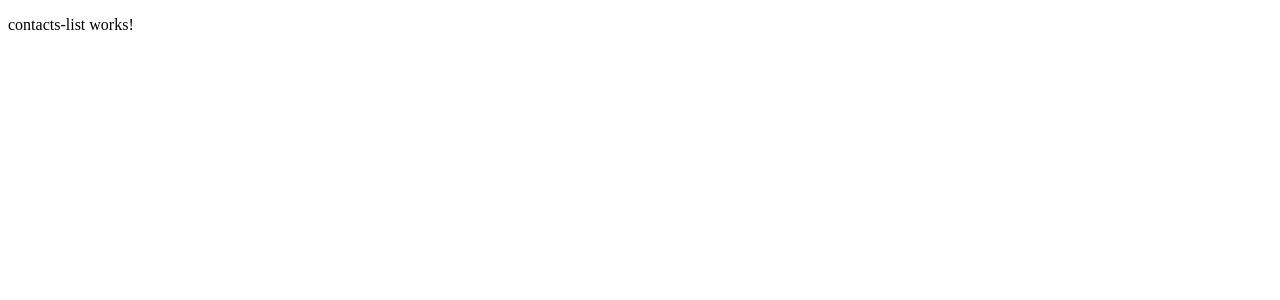
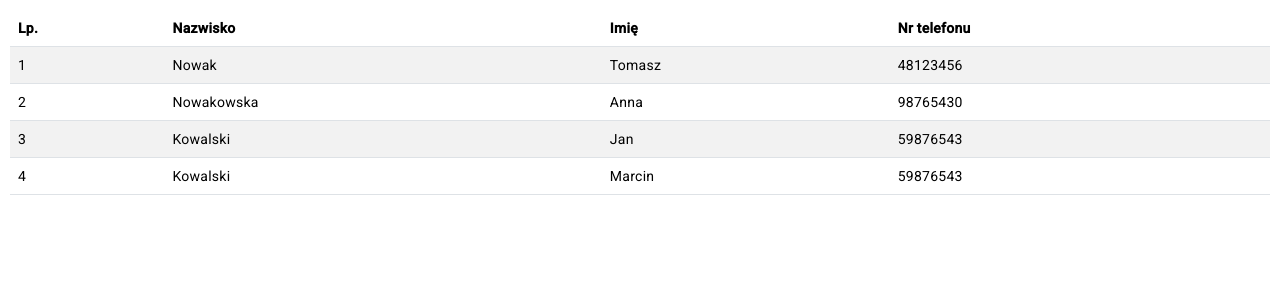
Before and after one commit to trenerit/angular-app-front, an Angular app: page /contacts-list in a window 1280 px wide. Shown: the top 300 px of the page. Built offline with nearby package versions, Linux system fonts and the light colour scheme.

Commit message:
add data CONTACTS

```diff
--- a/angular.json
+++ b/angular.json
@@ -30,6 +30,7 @@
               "src/assets"
             ],
             "styles": [
+              "@angular/material/prebuilt-themes/indigo-pink.css",
               "src/styles.scss"
             ],
             "scripts": []
@@ -93,6 +94,7 @@
               "src/assets"
             ],
             "styles": [
+              "@angular/material/prebuilt-themes/indigo-pink.css",
               "src/styles.scss"
             ],
             "scripts": []
--- a/package.json
+++ b/package.json
@@ -11,10 +11,12 @@
   "private": true,
   "dependencies": {
     "@angular/animations": "^16.0.0",
+    "@angular/cdk": "^16.0.2",
     "@angular/common": "^16.0.0",
     "@angular/compiler": "^16.0.0",
     "@angular/core": "^16.0.0",
     "@angular/forms": "^16.0.0",
+    "@angular/material": "^16.0.2",
     "@angular/platform-browser": "^16.0.0",
     "@angular/platform-browser-dynamic": "^16.0.0",
     "@angular/router": "^16.0.0",
--- a/src/app/app.module.ts
+++ b/src/app/app.module.ts
@@ -4,6 +4,7 @@ import { BrowserModule } from '@angular/platform-browser';
 import { AppRoutingModule } from './app-routing.module';
 import { AppComponent } from './app.component';
 import { ContactsModule } from './contacts/contacts.module';
+import { BrowserAnimationsModule } from '@angular/platform-browser/animations';
 
 @NgModule({
   declarations: [
@@ -12,7 +13,8 @@ import { ContactsModule } from './contacts/contacts.module';
   imports: [
     BrowserModule,
     AppRoutingModule,
-    ContactsModule
+    ContactsModule,
+    BrowserAnimationsModule
   ],
   providers: [],
   bootstrap: [AppComponent]
--- a/src/app/contacts/contacts-list/contacts-list.component.html
+++ b/src/app/contacts/contacts-list/contacts-list.component.html
@@ -1 +1,20 @@
-<p>contacts-list works!</p>
+<table class="table table-striped">
+
+    <thead>
+        <tr>
+            <th>Lp.</th>
+            <th>Nazwisko</th>
+            <th>Imię</th>
+            <th>Nr telefonu</th>
+        </tr>
+    </thead>
+    <tbody>
+        <tr *ngFor="let contact of contacts; let i = index">
+            <td>{{i + 1}}</td>
+            <td>{{contact.surname}}</td>
+            <td>{{contact.firstName}}</td>
+            <td>{{contact.phoneNumber}}</td>
+        </tr>
+    </tbody>
+
+</table>
--- a/src/app/contacts/contacts-list/contacts-list.component.ts
+++ b/src/app/contacts/contacts-list/contacts-list.component.ts
@@ -1,10 +1,19 @@
-import { Component } from '@angular/core';
+import { Component, OnInit } from '@angular/core';
+import { CONTACTS } from 'src/app/data/contacts-data';
+import { ContactModel } from 'src/app/models/contact-model';
 
 @Component({
   selector: 'app-contacts-list',
   templateUrl: './contacts-list.component.html',
   styleUrls: ['./contacts-list.component.scss']
 })
-export class ContactsListComponent {
+export class ContactsListComponent implements OnInit {
+
+  protected contacts: ContactModel[] = CONTACTS;
+
+  constructor() {}
+
+  ngOnInit(): void {
+  }
 
 }
--- /dev/null
+++ b/src/app/data/contacts-data.ts
@@ -0,0 +1,6 @@
+export const CONTACTS = [
+    {id: 1, surname: 'Nowak', firstName: 'Tomasz', phoneNumber: 48123456},
+    {id: 2, surname: 'Nowakowska', firstName: 'Anna', phoneNumber: 98765430},
+    {id: 3, surname: 'Kowalski', firstName: 'Jan', phoneNumber: 59876543},
+    {id: 4, surname: 'Kowalski', firstName: 'Marcin', phoneNumber: 59876543}
+]
--- /dev/null
+++ b/src/app/models/contact-model.ts
@@ -0,0 +1,6 @@
+export interface ContactModel {
+    id: number;
+    surname: string;
+    firstName: string;
+    phoneNumber: number;
+}
--- a/src/index.html
+++ b/src/index.html
@@ -5,9 +5,13 @@
   <title>Aplikacja kontakty</title>
   <base href="/">
   <meta name="viewport" content="width=device-width, initial-scale=1">
+  <link href="https://cdn.jsdelivr.net/npm/bootstrap@5.3.0-alpha3/dist/css/bootstrap.min.css" rel="stylesheet" integrity="sha384-KK94CHFLLe+nY2dmCWGMq91rCGa5gtU4mk92HdvYe+M/SXH301p5ILy+dN9+nJOZ" crossorigin="anonymous">
   <link rel="icon" type="image/x-icon" href="favicon.ico">
+  <link rel="preconnect" href="https://fonts.gstatic.com">
+  <link href="https://fonts.googleapis.com/css2?family=Roboto:wght@300;400;500&display=swap" rel="stylesheet">
+  <link href="https://fonts.googleapis.com/icon?family=Material+Icons" rel="stylesheet">
 </head>
-<body>
+<body class="mat-typography">
   <app-root></app-root>
 </body>
 </html>
--- a/src/styles.scss
+++ b/src/styles.scss
@@ -1 +1,4 @@
 /* You can add global styles to this file, and also import other style files */
+
+html, body { height: 100%; }
+body { margin: 10px; font-family: Roboto, "Helvetica Neue", sans-serif; }
```
Also changed, not shown: 1 other file (tests, documents, lock files or other folders).
